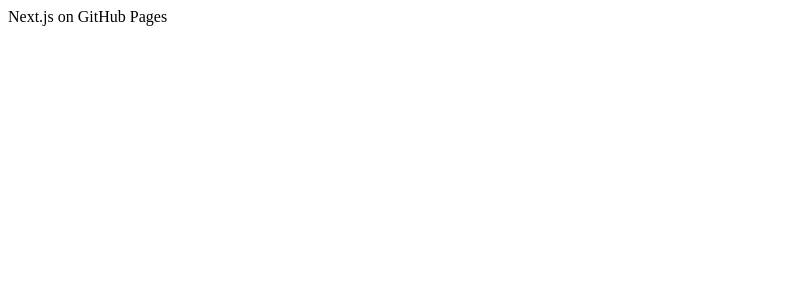
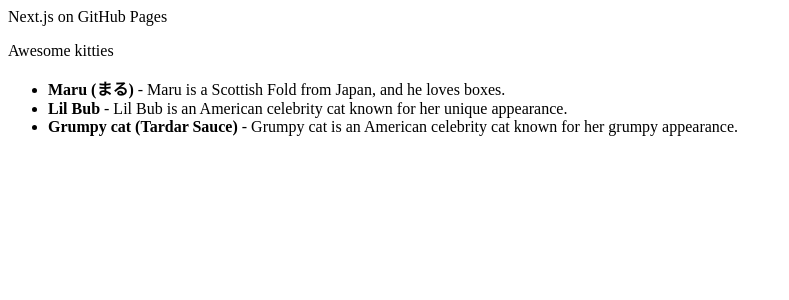
Before and after one commit to nikosetiawanp/ecommerce-product-page, a Next.js app: page / in a window 1280 px wide. Shown: the top 300 px of the page, without its empty margins (0-789 px from the left). Built offline with nearby package versions, Linux system fonts and the light colour scheme.

Commit message:
add gray-matter

```diff
--- a/app/page.tsx
+++ b/app/page.tsx
@@ -1,7 +1,28 @@
+import fs from "fs";
+import path from "path";
+import matter from "gray-matter";
+
+type Cat = {
+  name: string;
+  description: string;
+};
+
+const filePath = path.join(process.cwd(), "contents/home.md");
+const fileContent = fs.readFileSync(filePath, "utf8");
+const { data: frontmatter, content } = matter(fileContent);
+
 export default function Home() {
   return (
     <main>
       <div>Next.js on GitHub Pages</div>
+      <p>{frontmatter.title}</p>
+      <ul>
+        {frontmatter.cats.map((cat: Cat, index: number) => (
+          <li key={index}>
+            <b>{cat.name}</b> - {cat.description}
+          </li>
+        ))}
+      </ul>
     </main>
   );
 }
--- /dev/null
+++ b/contents/home.md
@@ -0,0 +1,15 @@
+---
+title: Awesome kitties
+date: 2019-03-17T19:31:20.591Z
+cats:
+  - description: "Maru is a Scottish Fold from Japan, and he loves boxes."
+    name: Maru (まる)
+  - description: Lil Bub is an American celebrity cat known for her unique appearance.
+    name: Lil Bub
+  - description: "Grumpy cat is an American celebrity cat known for her grumpy appearance."
+    name: Grumpy cat (Tardar Sauce)
+---
+
+Welcome to my awesome page about cats of the internet.
+
+This page is built with NextJS, and content is managed in Decap CMS
--- a/package.json
+++ b/package.json
@@ -5,6 +5,7 @@
 		"build": "next build"
 	},
 	"dependencies": {
+		"gray-matter": "^4.0.3",
 		"next": "^15.1.7",
 		"react": "^19.0.0",
 		"react-dom": "^19.0.0"
```
Also changed, not shown: 4 other files (tests, documents, lock files or other folders).
